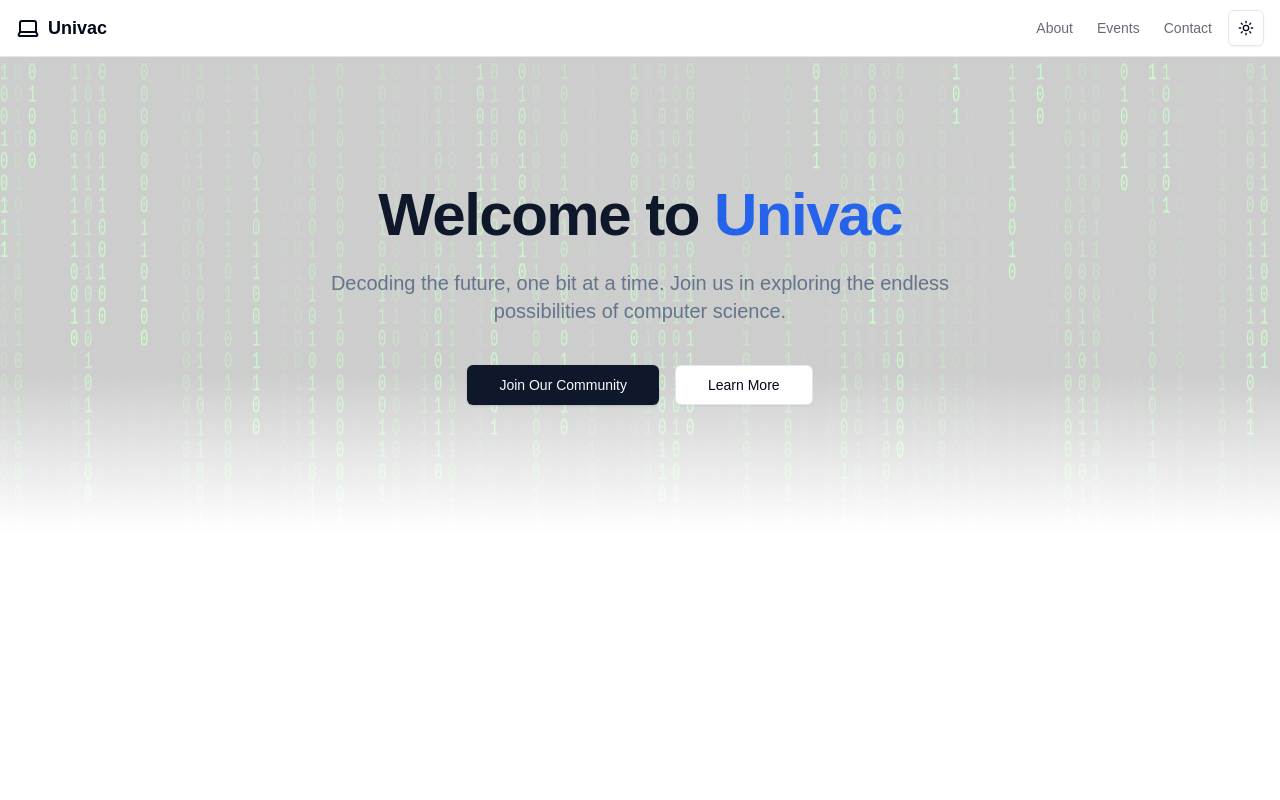
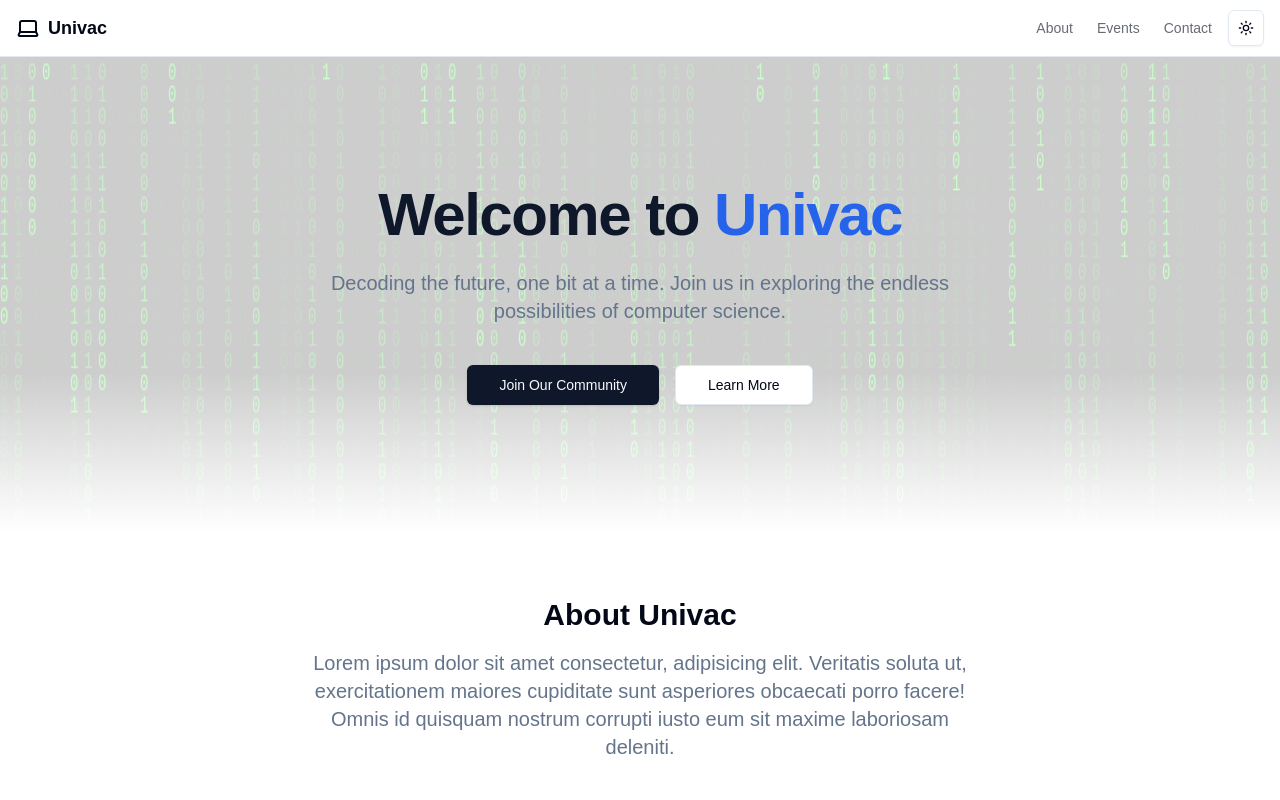
Before and after one commit to RiyadhBenhallou/univac-website-nextjs, a Next.js app: page / in a window 1280 px wide. Shown: the top 800 px of the page. Built offline with nearby package versions, Linux system fonts and the light colour scheme.

Commit message:
about section

```diff
--- a/app/page.tsx
+++ b/app/page.tsx
@@ -1,10 +1,11 @@
+import AboutSection from "./_components/about-section";
 import HeroSection from "./_components/hero-section";
 
 export default function HomePage() {
   return (
     <div>
       <HeroSection />
-      {/* <AboutSection /> */}
+      <AboutSection />
       {/* <HighlightsSection /> */}
     </div>
   );
```
